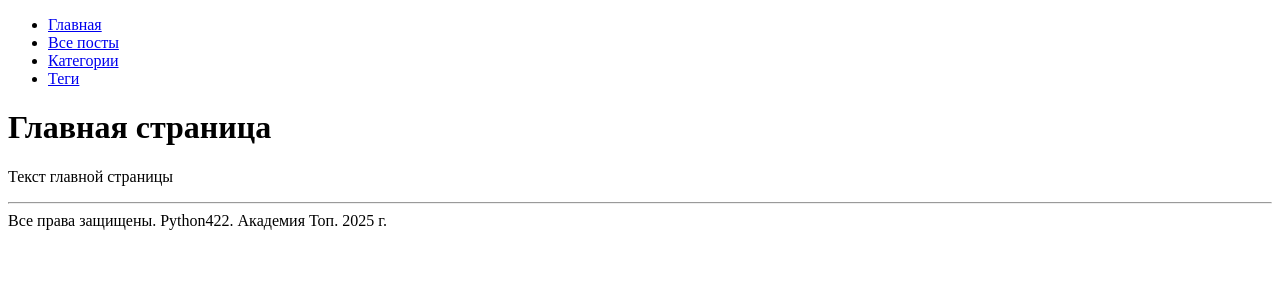
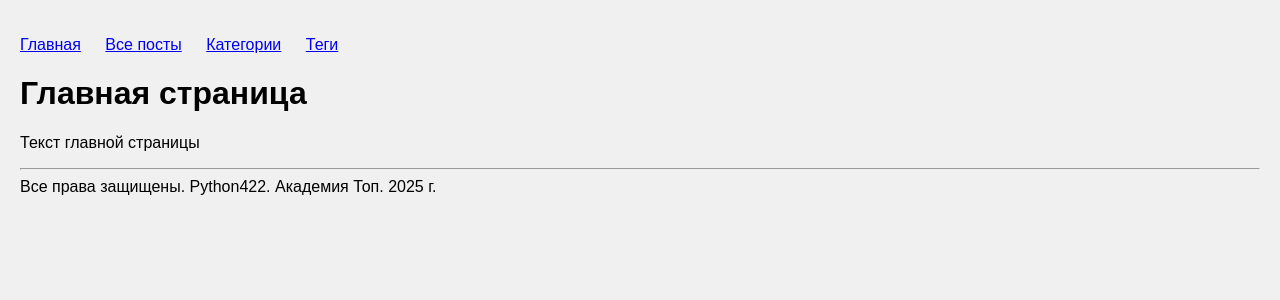
Before and after one commit to AlexMacks/python422, a Django app: page / in a window 1280 px wide. Shown: the top 300 px of the page. Run offline with Django 5.2, Linux system fonts and the light colour scheme.

Commit message:
hw22: подключили статику

```diff
--- a/blog/settings.py
+++ b/blog/settings.py
@@ -117,6 +117,11 @@ USE_TZ = True
 # https://docs.djangoproject.com/en/5.1/howto/static-files/
 
 STATIC_URL = 'static/'
+STATICFILES_DIRS = [
+    BASE_DIR / 'static',
+]
+STATIC_ROOT = BASE_DIR / 'staticfiles'
+
 
 # Default primary key field type
 # https://docs.djangoproject.com/en/5.1/ref/settings/#default-auto-field
--- a/blog/urls.py
+++ b/blog/urls.py
@@ -3,9 +3,11 @@ from django.contrib import admin
 from django.urls import path
 from python_blog.views import main
 from django.urls import include
+from django.conf import settings
+from django.conf.urls.static import static
 
 urlpatterns = [
     path('admin/', admin.site.urls),
     path("", main, name="main"),
     path('posts/', include('python_blog.urls')),
-]
+] + static(settings.STATIC_URL, document_root=settings.STATIC_ROOT)
--- /dev/null
+++ b/static/css/main.css
@@ -0,0 +1,14 @@
+body {
+    font-family: Arial, sans-serif;
+    margin: 0;
+    padding: 20px;
+    background-color: #f0f0f0;
+}
+nav ul {
+    list-style: none;
+    padding: 0;
+}
+nav ul li {
+    display: inline;
+    margin-right: 20px;
+}
--- /dev/null
+++ b/static/js/main.js
@@ -0,0 +1 @@
+console.log('Main.js loaded successfully!');
--- a/templates/base.html
+++ b/templates/base.html
@@ -1,4 +1,5 @@
 {% comment %} ./base.html Базовый шаблон для всего проекта {% endcomment %}
+{% load static %}
 <!DOCTYPE html>
 <html lang="ru">
 <head>
@@ -6,6 +7,7 @@
     <meta name="viewport" content="width=device-width, initial-scale=1.0" />
     <!-- Базовый шаблон. Блок title -->
     <title>{% block title %} {% endblock %}</title>
+    <link rel="stylesheet" href="{% static 'css/main.css' %}">
 </head>
 <body>
     <header>
@@ -19,5 +21,6 @@
     <footer>
     {% block footer %} Все права защищены. Python422. Академия Топ. 2025 г. {%endblock %}
     </footer>
+    <script src="{% static 'js/main.js' %}"></script>
 </body>
 </html>
```
Also changed, not shown: python_blog/templates/catalog_categories.html (added, +23 -0 lines).
